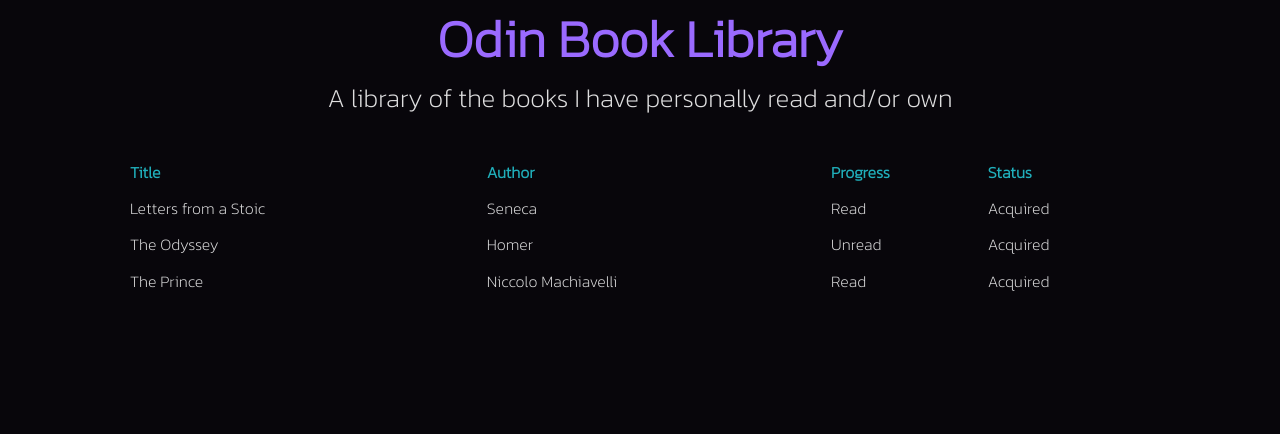
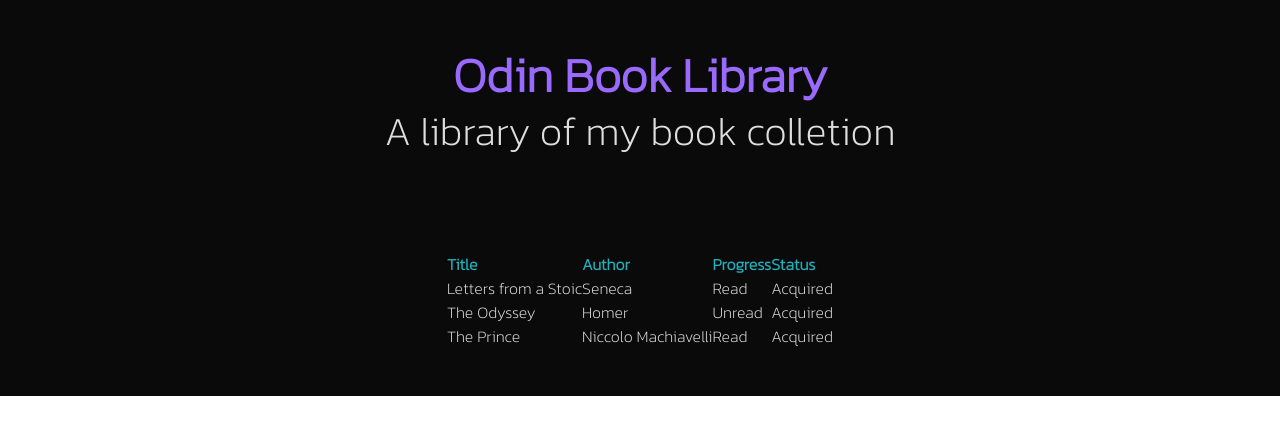
Before and after one commit to anon-legion/my-library, a React (Create React App) app: page / in a window 1280 px wide. Shown: the top 434 px of the page. Built offline with nearby package versions, Linux system fonts and the light colour scheme.

Commit message:
commit bulma dependencies and refactor code for bulma css

```diff
--- a/package.json
+++ b/package.json
@@ -6,6 +6,8 @@
     "@testing-library/jest-dom": "^5.14.1",
     "@testing-library/react": "^11.2.7",
     "@testing-library/user-event": "^12.8.3",
+    "bulma": "^0.9.3",
+    "node-sass": "^6.0.1",
     "react": "^17.0.2",
     "react-dom": "^17.0.2",
     "react-scripts": "4.0.3",
--- a/src/App.css
+++ b/src/App.css
@@ -1,44 +1,18 @@
-* {
-  box-sizing: border-box;
-  padding: 0;
-  margin: 0;
+.primary {
+    color: #9A6AFF;
 }
 
-h1 {
- color: #9A6AFF;
+.secondary {
+    color: #20AFBB;
 }
 
-table {
-  margin-top: 2%;
-  padding: 1.5% 0;
-  max-width: 100%;
-  white-space: nowrap
+.tertiary {
+    color: #DEDEDF;
 }
 
-th,
-td {
-  text-align: left;
-  width: auto;
-  padding: .5% 0;
+.center {
+    display: flex;
+    flex-direction: column;
+    justify-content: center;
+    align-items: center;
 }
-
-.App {
-  text-align: center;
-  display: flex;
-  height: 100vh;
-  width: 100vw;
-  flex-direction: column;
-  flex-wrap: wrap;
-  padding: 0px 10%;
-}
-
-
-.App-header {
-  background-color: #08060B;
-  /* min-height: 100vh; */
-  display: flex;
-  flex-direction: column;
-  align-items: center;
-  justify-content: center;
-  font-size: calc(10px + 2vmin);
-}
--- a/src/App.js
+++ b/src/App.js
@@ -1,7 +1,7 @@
 import React, {useState} from 'react';
 import Library from './components/library';
+import 'bulma/css/bulma.min.css';
 import './App.css';
-
 
 const lettersFromAStoic = {
   title:'Letters from a Stoic',
@@ -29,19 +29,24 @@ function App() {
     author: null,
     isRead: false,
     isOwned: false
-    // info() {
-    //   return `${this.title} by ${this.author}, ${this.pages} pages, ${this.isRead ? 'already read' : 'not read yet'}`
-    // }
   }))
 
   return (
-    <div className="App">
-      <header className="App-header">
-        <h1>Odin Book Library</h1>
-        <p>A library of the books I have personally read and/or own</p>
-      </header>
-      <Library books={myLibrary} />
-    </div>
+    <>
+      <section className="hero has-background-black">
+        <div className="hero-body">
+          <div className="container center">
+            <h1 className="title is-1 primary">Odin Book Library</h1>
+            <p className="subtitle is-2 tertiary">A library of my book colletion</p>
+          </div>
+        </div>
+      </section>
+      <section className="section has-background-black">
+        <div className="container center">
+          <Library books={myLibrary} />
+        </div>
+      </section>
+    </>
   );
 }
 
--- a/src/components/library.js
+++ b/src/components/library.js
@@ -1,5 +1,6 @@
 import React, {useState} from 'react';
-import '../App.css';
+import 'bulma/css/bulma.min.css';
+import '../App.css'
 
 const header = ['Title', 'Author', 'Progress', 'Status'];
 const Library = ({ books }) => {
@@ -8,13 +9,13 @@ const Library = ({ books }) => {
             <table>
                 <thead>
                     <tr>
-                        {header.map((label, i) => <th key={i} style={{color: '#20AFBB', fontWeight: 'bold'}}>{label}</th>)}
+                        {header.map((label, i) => <th key={i} className="secondary">{label}</th>)}
                     </tr>
                 </thead>
                 <tbody>
                     {books.map((book, i) => {
                         return (
-                            <tr key={i}>
+                            <tr key={i} className="tertiary">
                                 <td>{book.title}</td>
                                 <td>{book.author}</td>
                                 <td>{book.isRead ? 'Read' : 'Unread'}</td>
--- a/src/index.css
+++ b/src/index.css
@@ -1,24 +1,5 @@
 @import url('https://fonts.googleapis.com/css2?family=Kanit:wght@200&display=swap');
 
 * {
-  box-sizing: border-box;
-  padding: 0;
-  margin: 0;
-  color: #DEDEDF;
   font-family: 'Kanit', sans-serif;
-  background-color: #08060B;
 }
-
-body {
-  margin: 0;
-  font-family: -apple-system, BlinkMacSystemFont, 'Segoe UI', 'Roboto', 'Oxygen',
-    'Ubuntu', 'Cantarell', 'Fira Sans', 'Droid Sans', 'Helvetica Neue',
-    sans-serif;
-  -webkit-font-smoothing: antialiased;
-  -moz-osx-font-smoothing: grayscale;
-}
-
-code {
-  font-family: source-code-pro, Menlo, Monaco, Consolas, 'Courier New',
-    monospace;
-}
--- a/src/index.js
+++ b/src/index.js
@@ -8,6 +8,7 @@ ReactDOM.render(
   <React.StrictMode>
     <App />
   </React.StrictMode>,
+  // document.querySelector('body')
   document.getElementById('root')
 );
 
```
Also changed, not shown: 1 other file (tests, documents, lock files or other folders).
